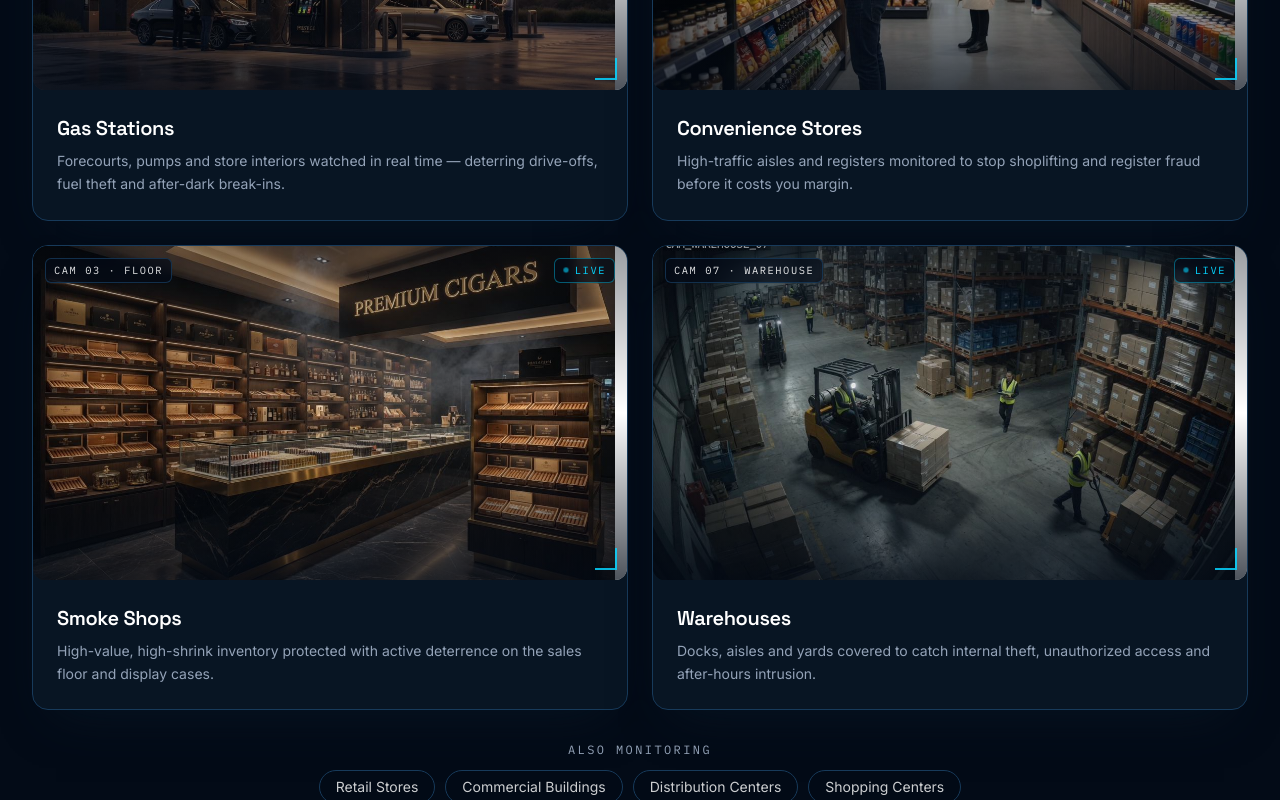
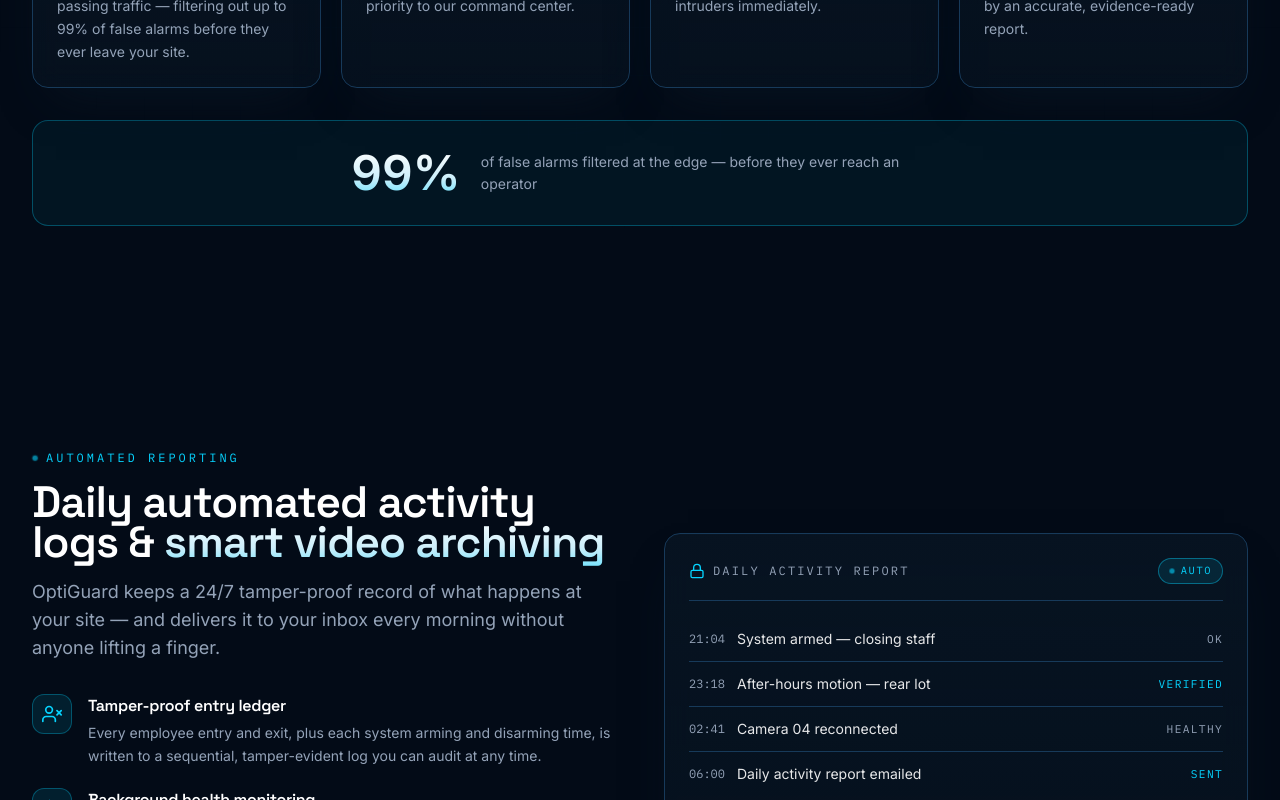
Before and after one commit to jobhazeltd/optiguard, a Next.js app: page / in a window 1280 px wide. Shown: the part 3920-4720 px from the top of the page. Built offline with nearby package versions, Linux system fonts and the light colour scheme.

Commit message:
Add files via upload

```diff
--- a/src/app/page.tsx
+++ b/src/app/page.tsx
@@ -6,7 +6,10 @@
 import { Services } from '@/components/sections/Services';
 import { HowItWorks } from '@/components/sections/HowItWorks';
 import { Platform } from '@/components/sections/Platform';
+import { VerificationPipeline } from '@/components/sections/VerificationPipeline';
+import { ActivityLogs } from '@/components/sections/ActivityLogs';
 import { Industries } from '@/components/sections/Industries';
+import { IndustryTargeting } from '@/components/sections/IndustryTargeting';
 import { Operators } from '@/components/sections/Operators';
 import { WhyOptiGuard } from '@/components/sections/WhyOptiGuard';
 import { FreeTrialCTA } from '@/components/sections/FreeTrialCTA';
@@ -43,7 +46,10 @@
       <Services />
       <HowItWorks />
       <Platform />
+      <VerificationPipeline />
+      <ActivityLogs />
       <Industries />
+      <IndustryTargeting />
       <Operators />
       <WhyOptiGuard />
       <FreeTrialCTA />
```
